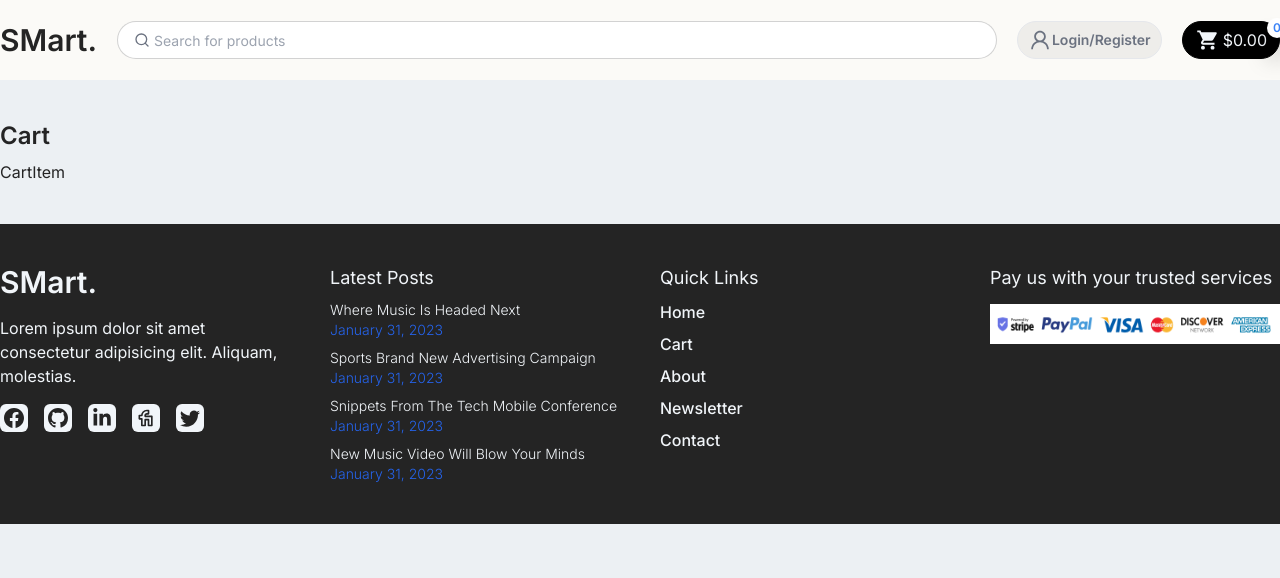
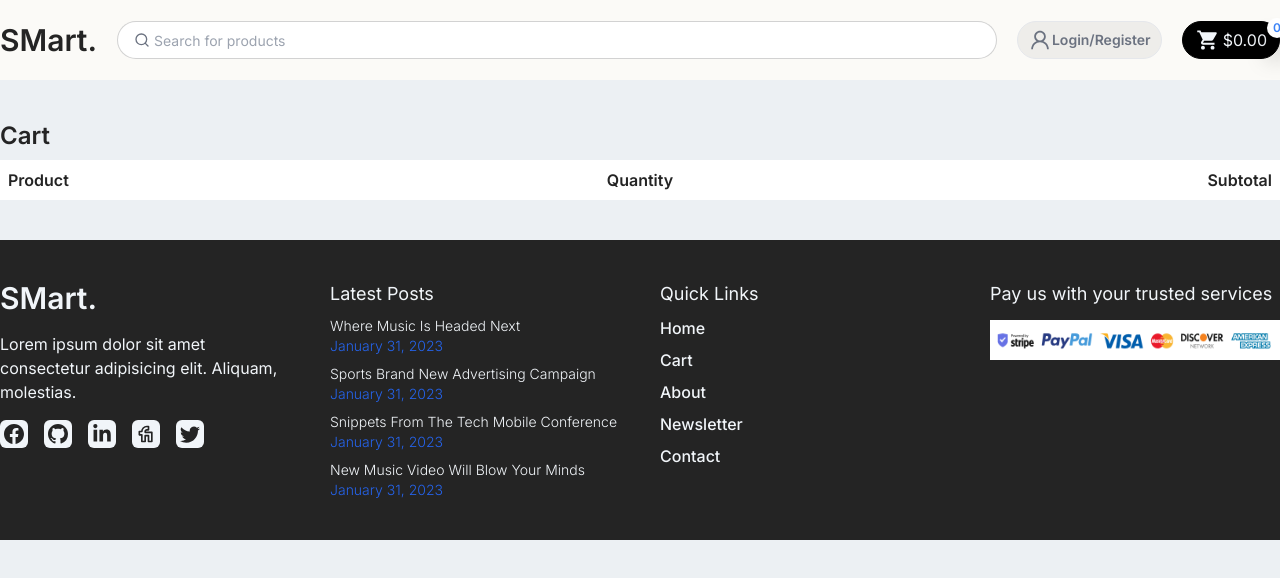
Before and after one commit to shariful10/SMartYT-eCommerce, a Next.js app: page /cart in a window 1280 px wide. Shown: the top 578 px of the page. Built offline with nearby package versions, Linux system fonts and the light colour scheme; no server answers.

Commit message:
Table Head Implemented On Cart Page

```diff
--- a/src/components/CartItem.tsx
+++ b/src/components/CartItem.tsx
@@ -1,13 +1,19 @@
-import React from 'react'
-import { StateProps } from '../../types';
-import { useSelector } from 'react-redux';
+import React from "react";
+import { StateProps } from "../../types";
+import { useSelector } from "react-redux";
 
 const CartItem = () => {
-    const { productData } = useSelector((state: StateProps) => state?.shopping);
+	const { productData } = useSelector((state: StateProps) => state?.shopping);
 
-  return (
-    <div>CartItem</div>
-  )
-}
+	return (
+		<div className="flex flex-col gap-y-2">
+			<div className="hidden lg:inline-flex items-center justify-between font-semibold bg-white p-2">
+				<p className="w-1/3">Product</p>
+				<p className="w-1/3 flex items-center justify-center">Quantity</p>
+				<p className="w-1/3 flex items-center justify-end">Subtotal</p>
+			</div>
+		</div>
+	);
+};
 
-export default CartItem
+export default CartItem;
```
